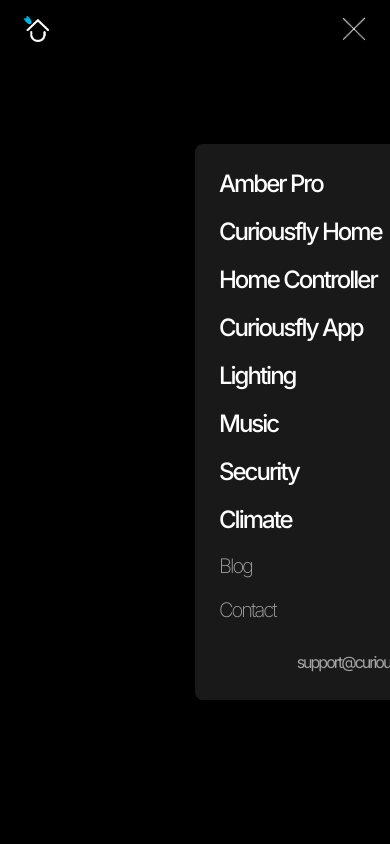
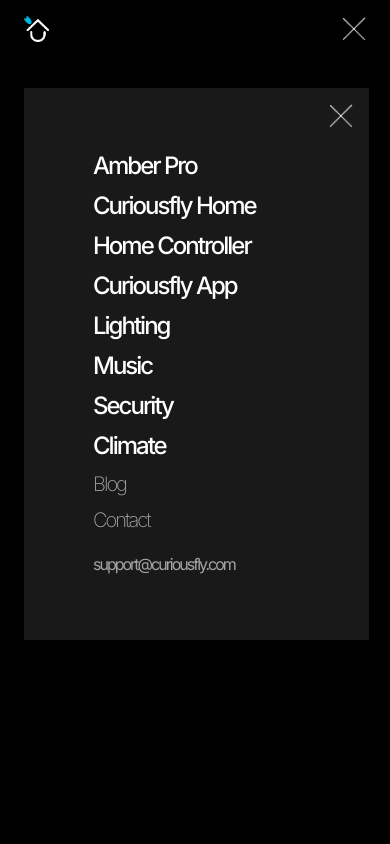
Before and after one commit to jijo-jo/amber-pro-next, a Next.js app: page / in a window 390 px wide. Both pictures are taken after a click on the button 352 px from the left and 28 px from the top of the page. Shown: the top 844 px of the page. Built offline with nearby package versions, Linux system fonts and the light colour scheme; grey boxes are pictures that could not be loaded.

Commit message:
nav bar reverted

```diff
--- a/components/homecomponent/Navbar.tsx
+++ b/components/homecomponent/Navbar.tsx
@@ -57,8 +57,9 @@
         </div>
       </nav>
 
+      {/* Mobile Popup Menu */}
       <div
-  className={`fixed top-1/2 left-1/2 transform -translate-x-1/2 -translate-y-1/2 w-[345px] max-w-[90%] max-h-[80vh] bg-[#191919] z-50 rounded-lg p-6
+        className={`fixed top-[87.63px] left-[24px] w-[345px] h-[552.25px]  max-w-[90%] bg-[#191919] z-50
         transition-transform duration-300 ${isOpen ? "translate-x-0" : "hidden"}`}
       >
         <div className="absolute top-4 right-4">
@@ -70,8 +71,8 @@
           </button>
         </div>
 
-  <div className="flex flex-col items-center justify-center h-full">
-    <div className="flex flex-col text-left gap-y-4 w-full">
+        <div className="absolute top-1/2 left-1/2 transform -translate-x-1/2 -translate-y-1/2 w-3/5 max-w-md">
+          <div className="flex flex-col text-left gap-y-2">
             <NavLink label="Amber Pro" href="#" className="font-inter text-[24px] text-white font-medium leading-[32px] tracking-[-2px]" />
             <NavLink label="Curiousfly Home" href="#" className="font-inter text-[24px] text-white font-medium leading-[32px] tracking-[-2px]" />
             <NavLink label="Home Controller" href="#" className="font-inter text-[24px] text-white font-medium leading-[32px] tracking-[-2px]" />
@@ -83,7 +84,7 @@
             <NavLink label="Blog" href="#" className="text-[#FFFFFF] opacity-60 text-[20px] font-[200] leading-[28px] tracking-[-2px]" />
             <NavLink label="Contact" href="#" className="text-[#FFFFFF] opacity-60 text-[20px] font-[200] leading-[28px] tracking-[-2px]" />
           </div>
-    <div className="text-[#FFFFFF] opacity-60 text-[16px] leading-[28px] tracking-[-2px] mt-6">
+          <div className="text-[#FFFFFF] opacity-60 text-[16px] leading-[28px] tracking-[-2px] mt-4">
             <p>support@curiousfly.com</p>
           </div>
         </div>
```
Lines whose indentation alone changed are shown as unchanged.
